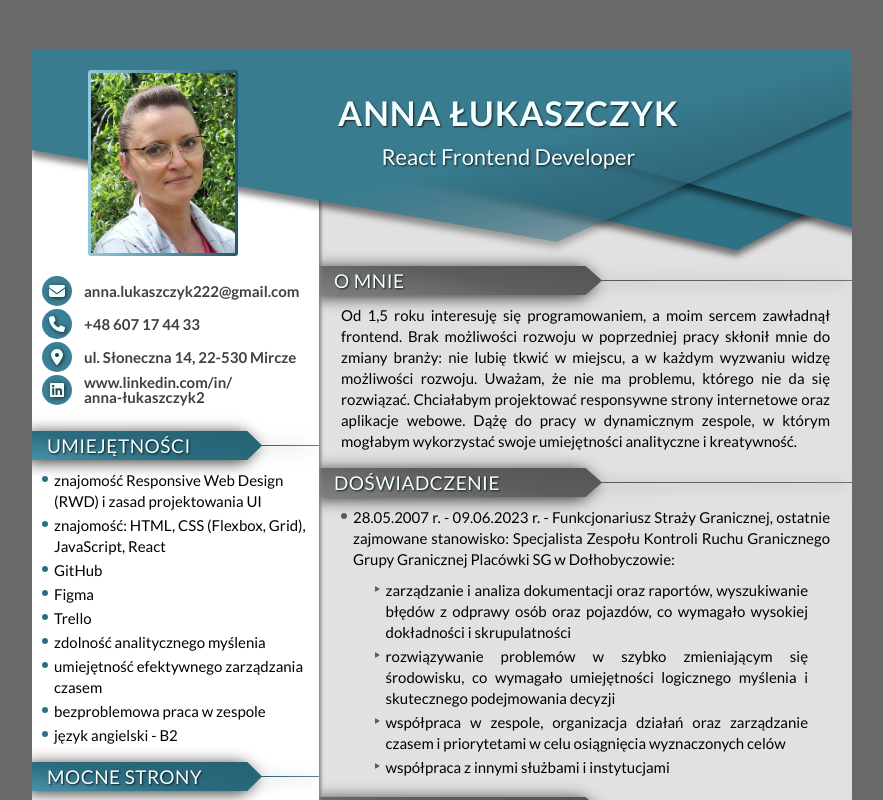
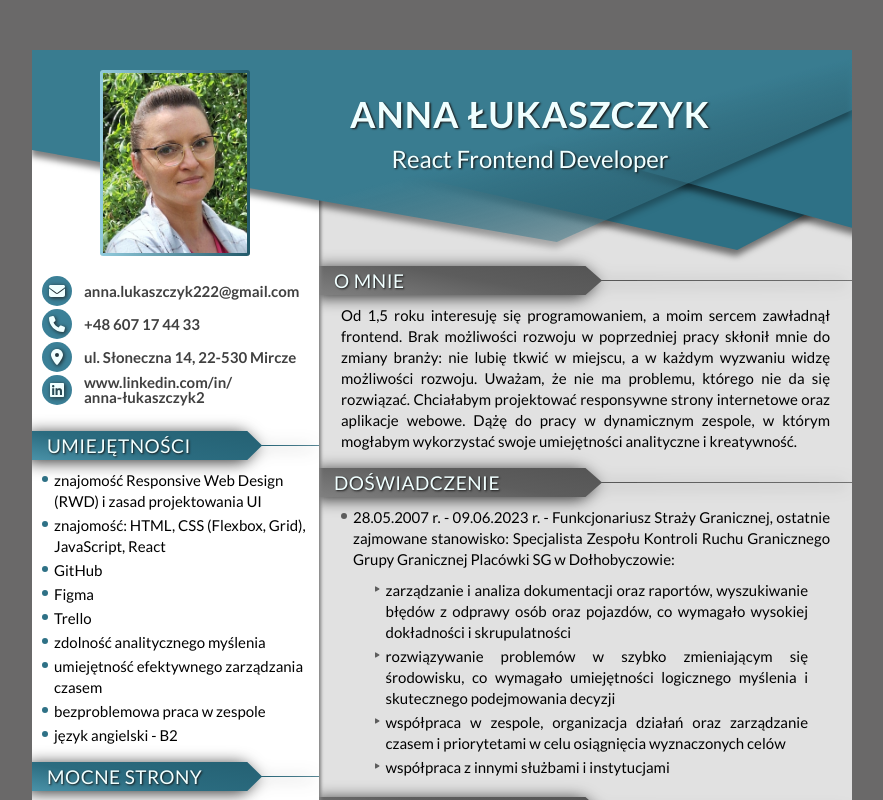
Before and after one commit to AnnaLukaszczyk/CV-Anna-Lukaszczyk, a React (Create React App) app: page / in a window 1280 px wide. Shown: the top 800 px of the page, without its empty margins (198-1081 px from the left). Built offline with nearby package versions, Linux system fonts and the light colour scheme.

Commit message:
deleted styles for Info

```diff
--- a/src/features/Header/styled.js
+++ b/src/features/Header/styled.js
@@ -52,7 +52,7 @@ export const Layer3 = styled(Layer)`
 export const Data = styled.div`
 	position: absolute;
 	display: flex;
-	left: 56px;
+	left: 68px;
 	top: 20px;
 `;
 
@@ -79,28 +79,18 @@ export const HeaderInfo = styled.div`
 	margin-left: 100px;
 	text-align: center;
 	color: azure;
-	text-shadow: 1px 1px 2px rgb(26, 26, 26);
+	text-shadow: 1.4px 1.4px 2px rgb(26, 26, 26);
 `;
 
 export const Name = styled.h1`
 	margin-top: 22px;
-	font-size: 34px;
+	font-size: 36px;
 	font-weight: bold;
 	text-transform: uppercase;
 	letter-spacing: 1px;
 `;
 
 export const JobTitle = styled.p`
-	margin-top: 10px;
-	font-size: 22px;
+	margin-top: 8px;
+	font-size: 24px;
 `;
-
-export const Info = styled.p`
-	position: absolute;
-	width: 100%;
-	top: 20px;
-	text-align: center;
-	color: azure;
-	font-size: 20px;
-	visibility: hidden;
-`;
```
